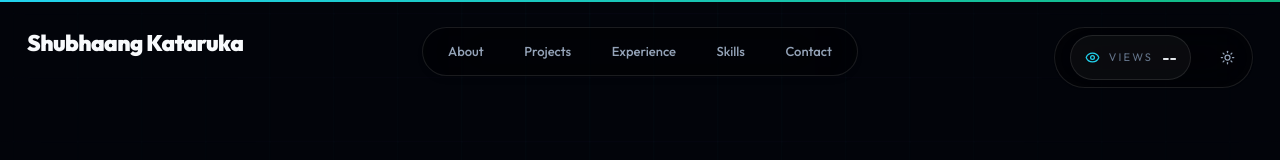
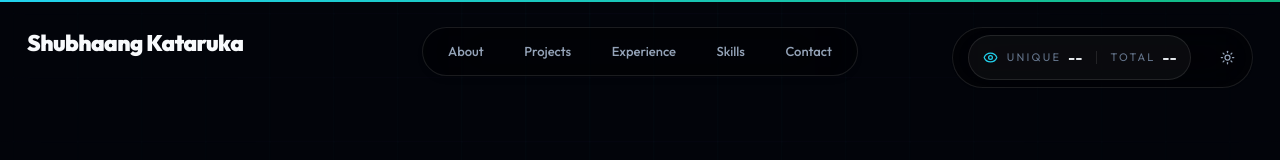
Before and after one commit to S-h-u-b-h-1/Portfolio, a React (Vite) app in the folder frontend/: page / in a window 1280 px wide. Shown: the top 160 px of the page. Built offline with nearby package versions, Linux system fonts and the light colour scheme; no server answers.

Commit message:
feat: show unique visitors on the navigation view counter

```diff
--- a/frontend/src/components/navigation/ViewCounter.tsx
+++ b/frontend/src/components/navigation/ViewCounter.tsx
@@ -18,12 +18,23 @@ export function ViewCounter({ counts }: ViewCounterProps) {
       aria-label={counts ? `${counts.totalViews} total portfolio views` : "Portfolio view count loading"}
     >
       <Eye aria-hidden="true" size={15} className="text-accent-cyan" />
-      <span className="hidden text-[11px] uppercase tracking-[0.2em] text-slate-500 light:text-slate-600 lg:inline">
-        views
-      </span>
-      <span className="font-semibold text-slate-100 light:text-slate-950">
-        {counts ? compactFormatter.format(counts.totalViews) : "--"}
-      </span>
+      <div className="flex items-center gap-1.5">
+        <span className="hidden text-[11px] uppercase tracking-[0.2em] text-slate-500 light:text-slate-600 lg:inline">
+          Unique
+        </span>
+        <span className="font-semibold text-slate-100 light:text-slate-950">
+          {counts ? compactFormatter.format(counts.uniqueVisitors) : "--"}
+        </span>
+      </div>
+      <div className="h-3 w-px bg-white/10 mx-1 light:bg-black/10" />
+      <div className="flex items-center gap-1.5">
+        <span className="hidden text-[11px] uppercase tracking-[0.2em] text-slate-500 light:text-slate-600 lg:inline">
+          Total
+        </span>
+        <span className="font-semibold text-slate-100 light:text-slate-950">
+          {counts ? compactFormatter.format(counts.totalViews) : "--"}
+        </span>
+      </div>
     </div>
   );
 }
```
